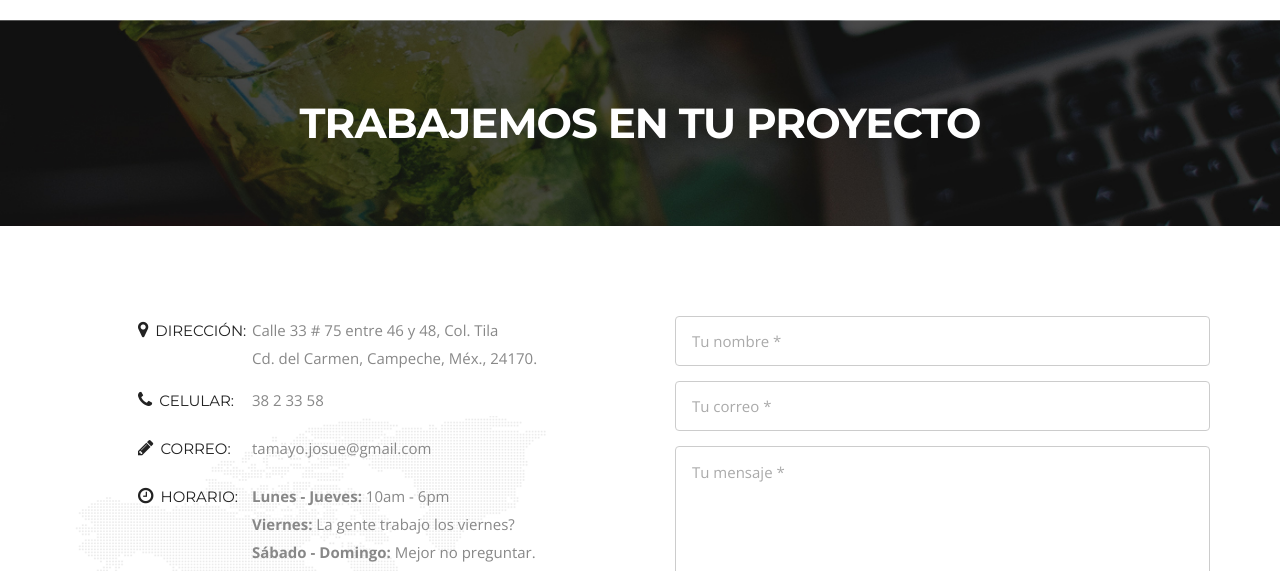
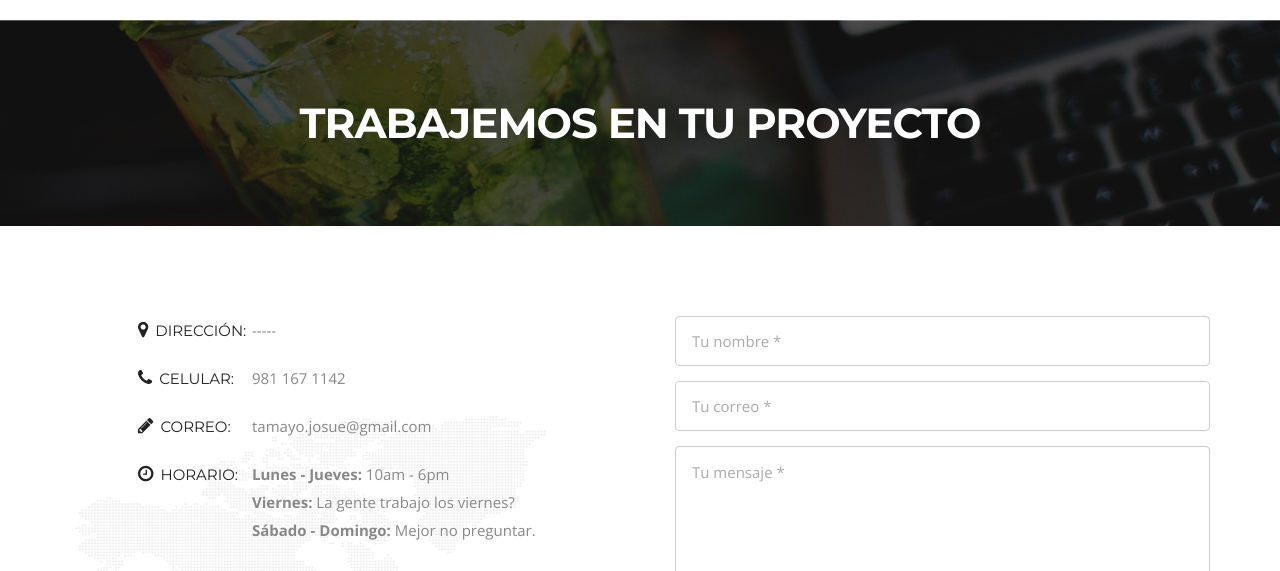
Before and after one commit to kushiahu/kushiahu.github.io, a plain HTML site: page index.html in a window 1280 px wide. Shown: the part 3168-3739 px from the top of the page. Drawn offline with nearby package versions, Linux system fonts and the light colour scheme.

Commit message:
no address

```diff
--- a/index.html
+++ b/index.html
@@ -201,11 +201,11 @@
         	<div class="col-lg-6 col-sm-7 wow fadeInLeft">
             	<div class="contact-info-box address clearfix">
                 	<h3><i class=" icon-map-marker"></i>Dirección:</h3>
-                	<span>Calle 33 # 75 entre 46 y 48, Col. Tila<br>Cd. del Carmen, Campeche, Méx., 24170.</span>
+                	<span>-----</span>
                 </div>
                 <div class="contact-info-box phone clearfix">
                 	<h3><i class="fa-phone"></i>Celular:</h3>
-                	<span>38 2 33 58  </span>
+                	<span>981 167 1142  </span>
                 </div>
                 <div class="contact-info-box email clearfix">
                 	<h3><i class="fa-pencil"></i>Correo:</h3>
```
